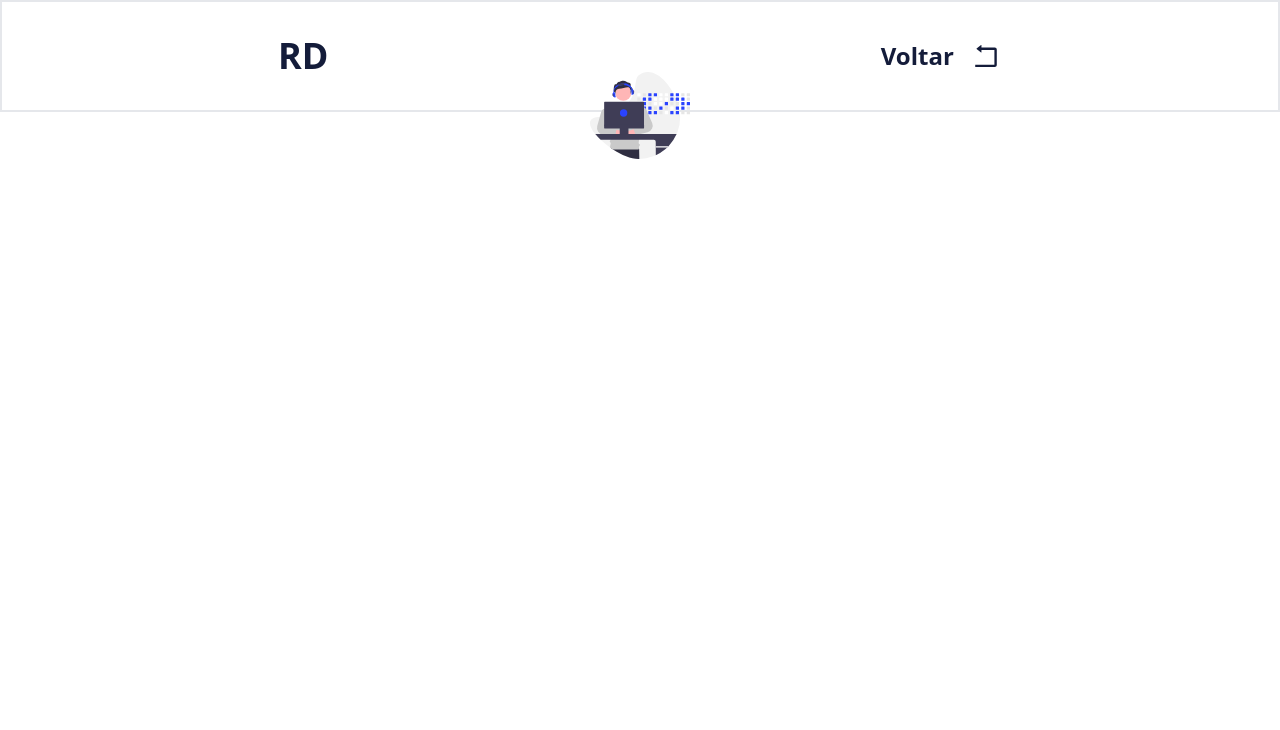
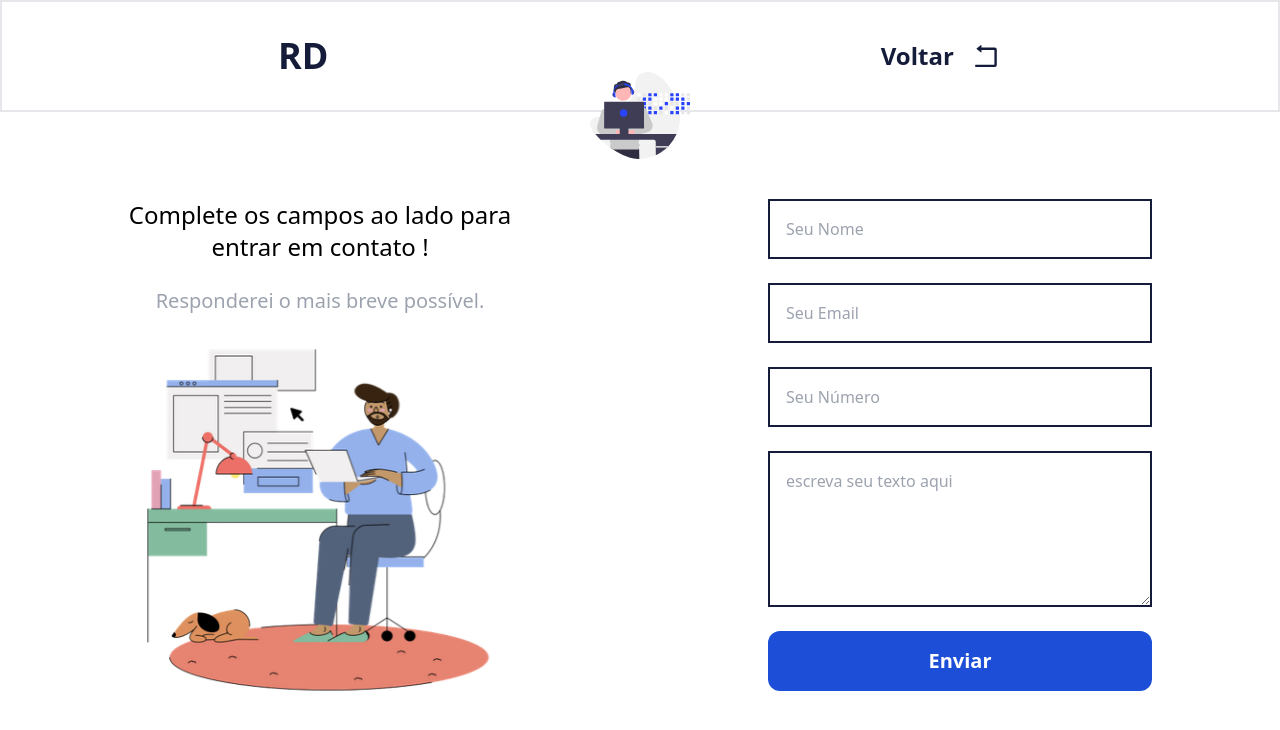
Before and after one commit to RobertoAthos/Portfolio, a React (Create React App) app: page /Contato in a window 1280 px wide. Shown: the top 730 px of the page. Built offline with nearby package versions, Linux system fonts and the light colour scheme.

Commit message:
contact page finished

```diff
--- a/package.json
+++ b/package.json
@@ -6,15 +6,13 @@
     "@testing-library/jest-dom": "^5.16.4",
     "@testing-library/react": "^13.3.0",
     "@testing-library/user-event": "^13.5.0",
-    "formik": "^2.2.9",
     "react": "^18.2.0",
     "react-dom": "^18.2.0",
     "react-icons": "^4.4.0",
     "react-reveal": "^1.2.2",
     "react-router-dom": "^6.3.0",
     "react-scripts": "5.0.1",
-    "web-vitals": "^2.1.4",
-    "yup": "^0.32.11"
+    "web-vitals": "^2.1.4"
   },
   "scripts": {
     "start": "react-scripts start",
--- a/src/App.js
+++ b/src/App.js
@@ -1,6 +1,6 @@
 import React from "react";
 import {BrowserRouter} from 'react-router-dom'
-import Router from './Router.tsx'
+import Router from './Router.js'
 
 
 
--- /dev/null
+++ b/src/Components/Forms.js
@@ -0,0 +1,27 @@
+import React from 'react'
+import Fade from 'react-reveal/Fade'
+
+function Forms() {
+
+  return (
+    <div>
+
+          <form>
+              <Fade bottom cascade>
+              <div className='flex flex-col text-center '>
+                    <input type={"text"} placeholder='Seu Nome' className='p-4 w-96 outline-none border-[#141C3A] border-2  mb-6'/>
+                    <input type={"email"} placeholder='Seu Email' className='p-4 w-96 outline-none border-[#141C3A] border-2 mb-6'/>
+                    <input type={"tel"} placeholder='Seu Número' className='p-4 w-96 outline-none border-[#141C3A] border-2 mb-6'/>
+                    <textarea rows={5} cols={50} placeholder='escreva seu texto aqui' className='p-4 w-96 outline-none border-[#141C3A] border-2 mb-6'/>
+              </div>
+              </Fade>
+          </form>
+           <Fade bottom cascade>
+           <div className='flex justify-center items-center'> <button className='bg-blue-700 p-4 rounded-xl font-bold text-xl w-96 text-white hover:bg-blue-500 transition duration-300'>Enviar</button></div>
+           </Fade>
+
+    </div>
+  )
+}
+
+export default Forms
--- a/src/Pages/Contato.tsx
+++ b/src/Pages/Contato.js
@@ -1,6 +1,8 @@
 import React from "react";
 import { Link } from "react-router-dom";
 import {AiOutlineRollback} from 'react-icons/ai'
+import Forms from "../Components/Forms.js";
+import Fade from 'react-reveal/Fade'
 
 function Contato() {
   return (
@@ -29,6 +31,16 @@ function Contato() {
       <div className="w-full flex justify-center items-center -mt-10">
         <img src="Assets/piccoding.svg" width={"100px"} alt="logo"/>
       </div>
+        <section className="w-full h-screen flex justify-center mt-10 justify-around flex-wrap">
+         <Fade bottom cascade>
+              <div className="text-center w-96">
+                <h2 className="text-2xl mb-6">Complete os campos ao lado para entrar em contato !</h2>
+                <p className="text-xl text-gray-400 font-extralight">Responderei o mais breve possível.</p>
+                <img src='Assets/cara trabalhando.png' alt='Cara trabalhando' className="mt-4"/>
+              </div>
+              <Forms/>
+         </Fade>
+        </section>
     </div>
   );
 }
--- a/src/Pages/Home.tsx
+++ b/src/Pages/Home.js
@@ -6,7 +6,7 @@ import Slide from 'react-reveal/Slide'
 function Home() {
   return (
     <div>
-      <header className="flex justify-around items-center h-28 bg-[#141C3A] text-white">
+      <header className="flex justify-around items-center h-28 bg-[#141C3A] text-white sticky top-0 z-10">
        <Slide bottom cascade>
        <div>
           <h1 className="text-4xl  transition duration-300  font-semibold">
@@ -15,7 +15,7 @@ function Home() {
         </div>
         <div>
           <a
-            href="#"
+            href="#projetos"
             className="p-2 mr-6 text-xl hover:text-fuchsia-500  transition duration-300"
           >
             Projetos
@@ -154,7 +154,7 @@ function Home() {
         </div>
       </div>
 
-      <section className="w-full h-full mt-40 border-b-2 border-gray-300">
+      <section className="w-full h-full mt-40 border-b-2 border-gray-300" id="projetos">
         <div className="w-full max-w-screen-xl m-auto">
           <Fade bottom cascade>
           <div className="text-center">
--- a/src/Router.tsx
+++ b/src/Router.js
@@ -1,7 +1,7 @@
 import React from 'react'
 import {Routes, Route} from 'react-router-dom'
-import Contato from './Pages/Contato.tsx'
-import Home from './Pages/Home.tsx'
+import Contato from './Pages/Contato'
+import Home from './Pages/Home'
 
 function Router() {
   return (
```
Also changed, not shown: public/Assets/cara trabalhando.png (added), src/Components/Forms.tsx (deleted), 1 other file (tests, documents, lock files or other folders).
